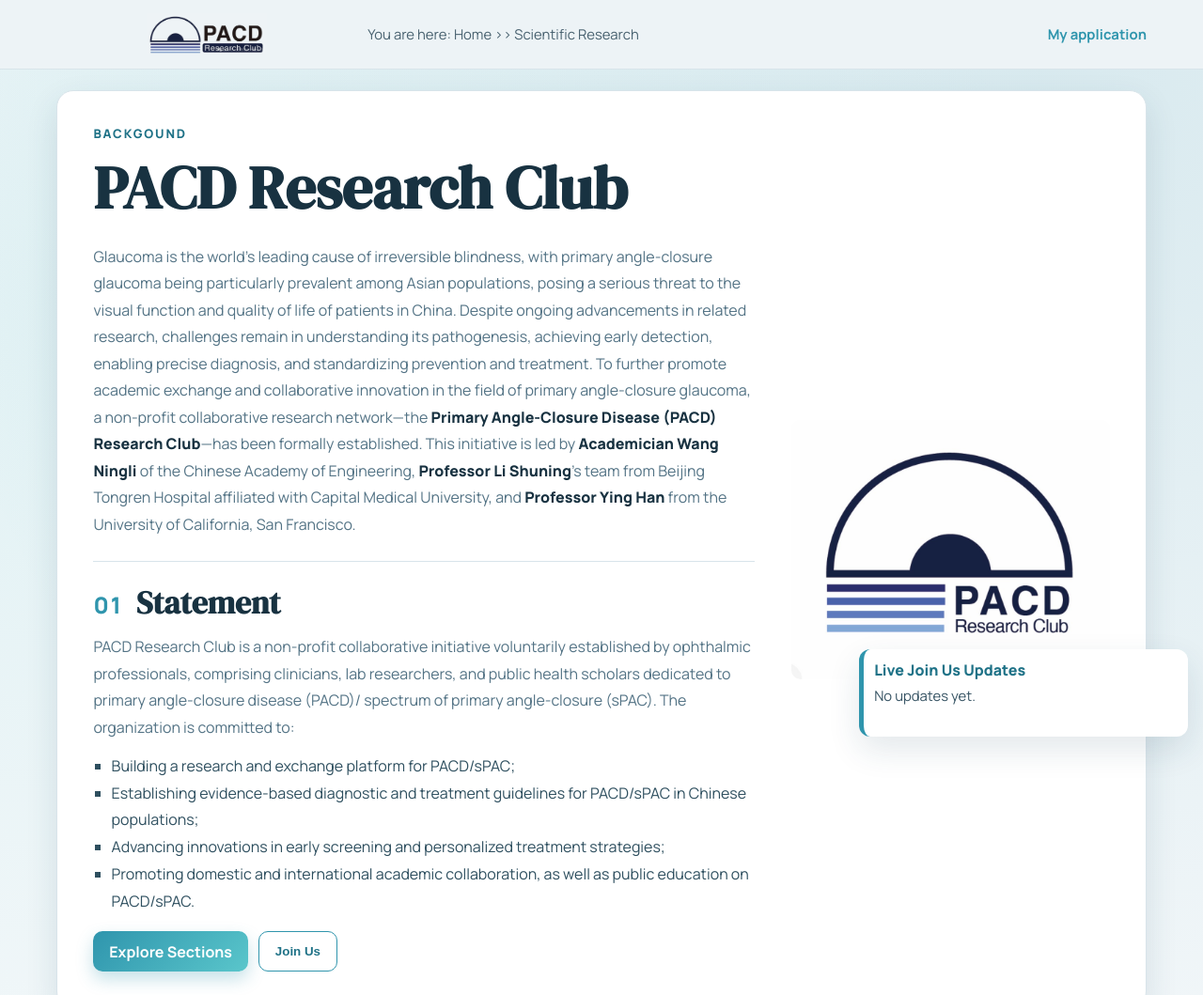
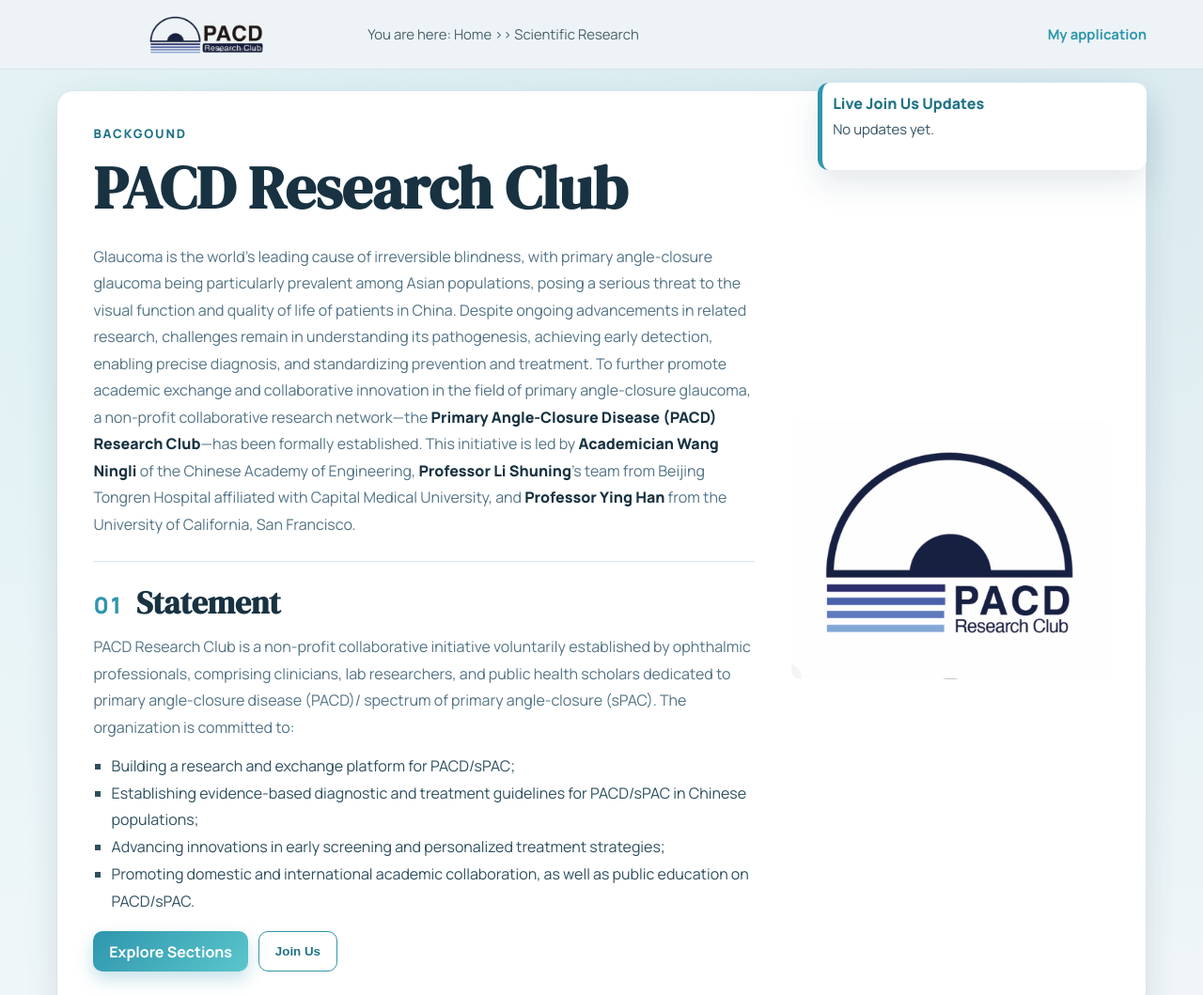
Before and after one commit to hannahlee0303/PACD-Researcher-Club, a website with bundled scripts: page public/index.html in a window 1280 px wide. Shown: the top 1059 px of the page at 94% size. Built offline with nearby package versions, Linux system fonts and the light colour scheme; a script that the page names is missing.

Commit message:
Fix live updates card placement

```diff
--- a/public/styles.css
+++ b/public/styles.css
@@ -736,8 +736,8 @@
 
 .activity-pop {
   position: fixed;
-  right: 1rem;
-  bottom: 1rem;
+  top: 5.5rem;
+  right: max(1.2rem, calc((100vw - 1160px) / 2));
   width: min(350px, calc(100% - 2rem));
   background: #fff;
   border-left: 5px solid var(--brand);
```
